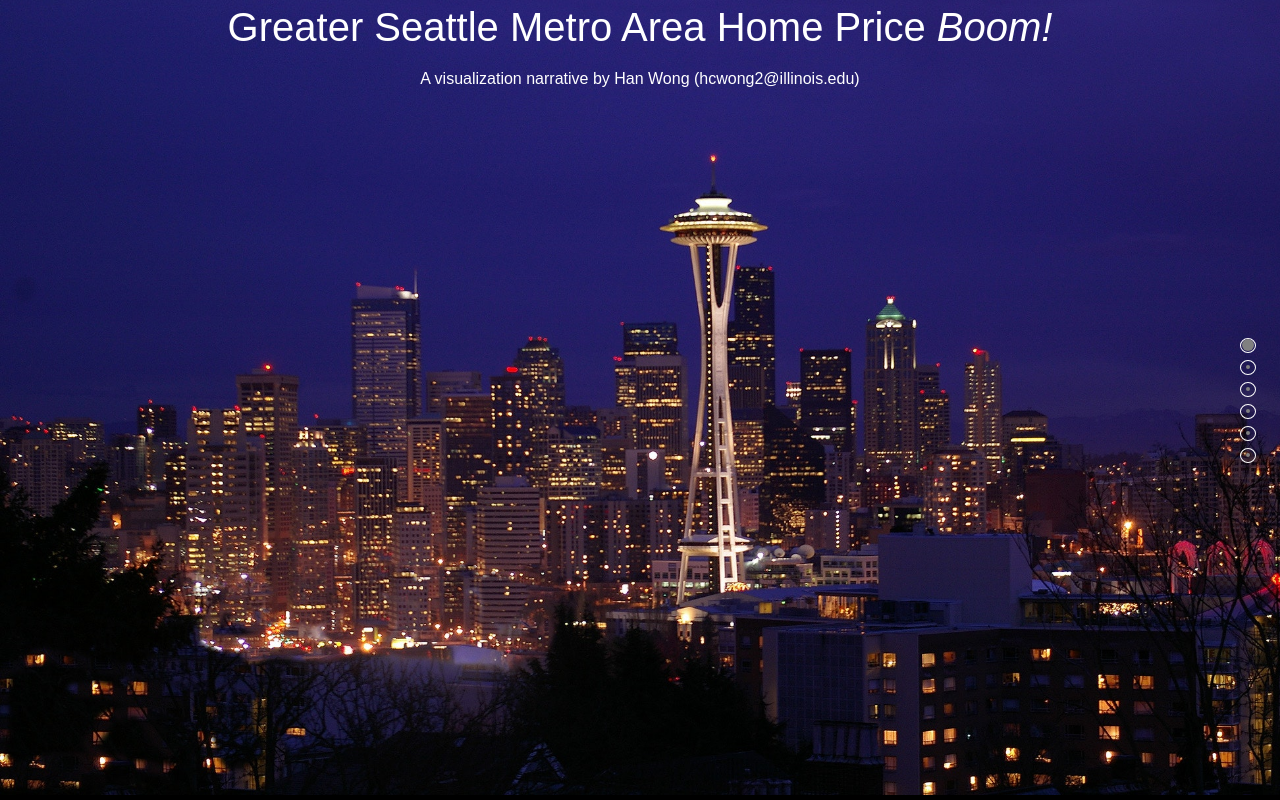
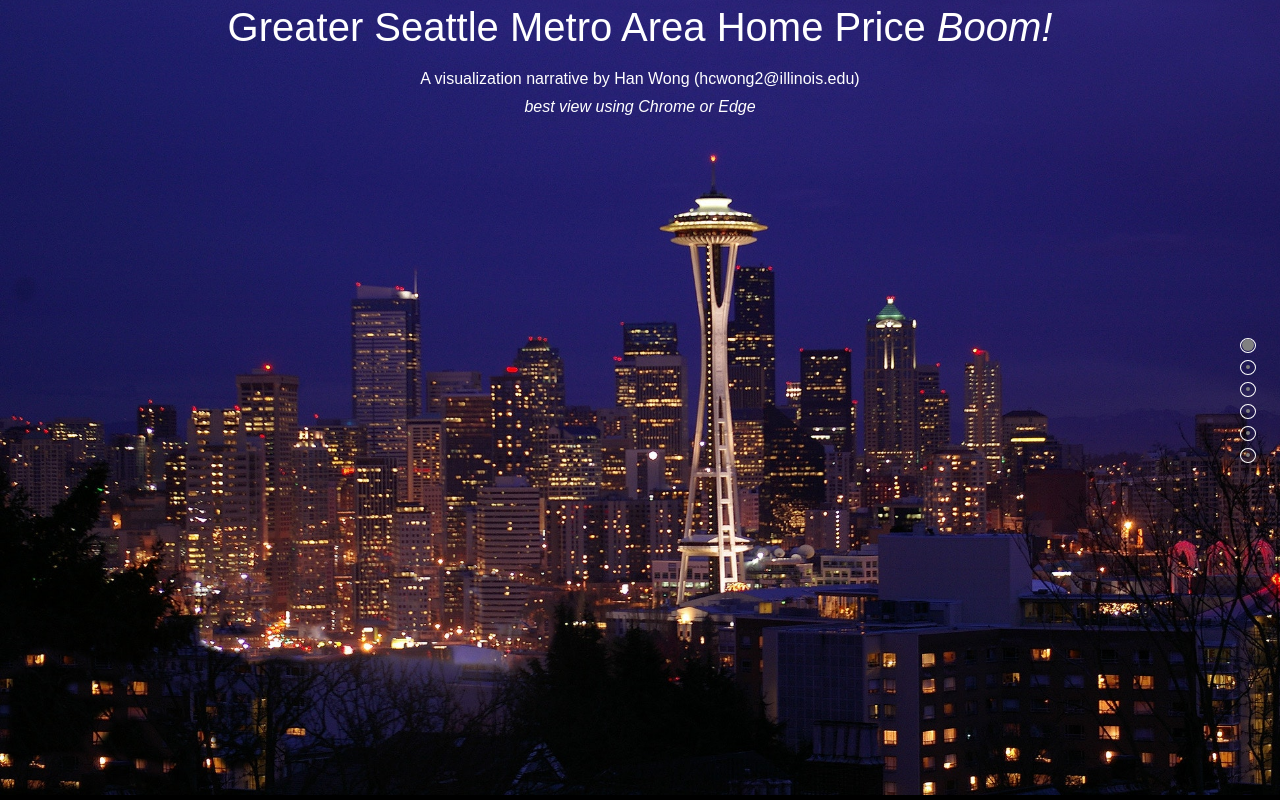
Before and after one commit to h0n2/h0n2.github.io, a plain HTML site: page index.html in a window 1280 px wide. Drawn offline with nearby package versions, Linux system fonts and the light colour scheme.

Commit message:
md fixes

```diff
--- a/index.html
+++ b/index.html
@@ -16,6 +16,7 @@
                 <div id="intro" style="text-align:center">
                      <h1> Greater Seattle Metro Area Home Price <i>Boom!</i> </h1>
                       <p class="content">A visualization narrative by Han Wong (hcwong2@illinois.edu)</p>
+                      <p class="content"><i>best view using Chrome or Edge</i></p>
                 </div>
             </div>
             <div id="AbtSlide"  class="section" data-anchor="abtvizpg">
```
Also changed, not shown: 1 other file.
